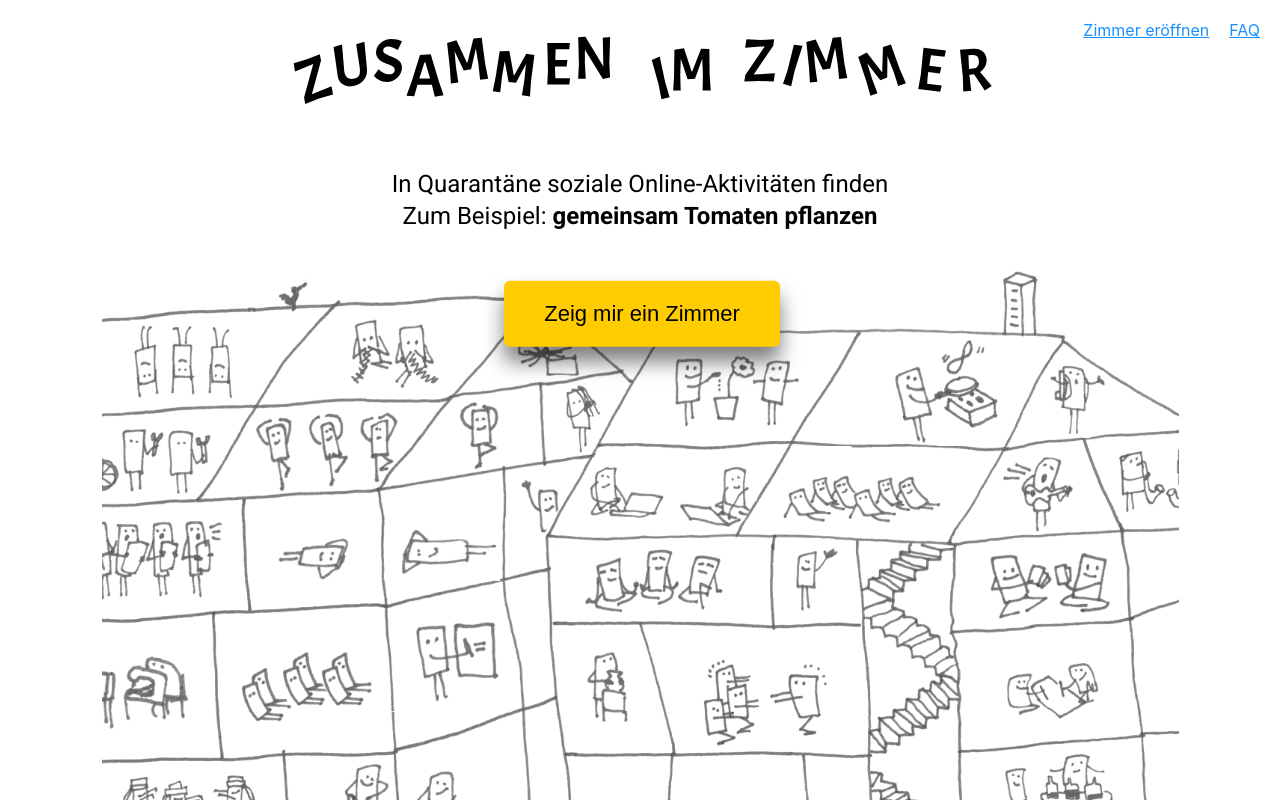
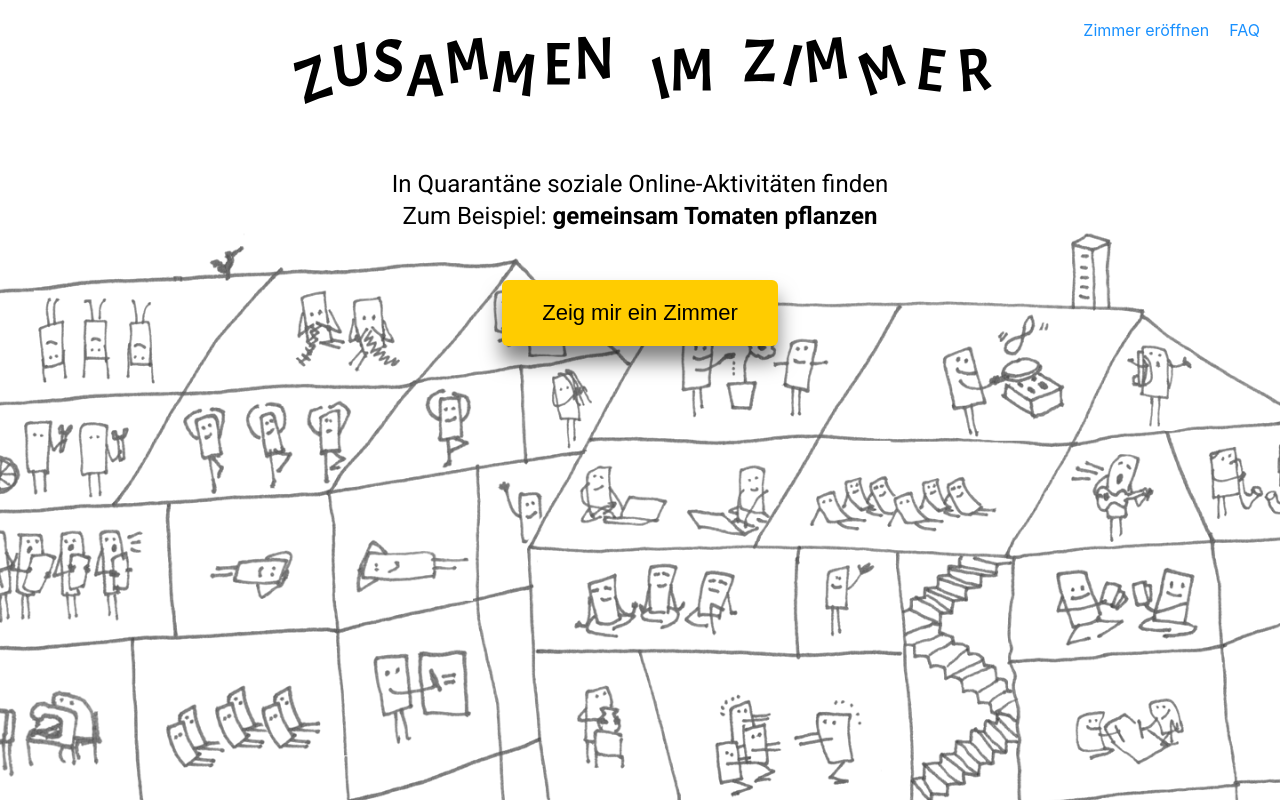
Before and after one commit to Lynbarry/wirvsvirus, a React (Create React App) app in the folder frontend/: page / in a window 1280 px wide. Built offline with nearby package versions, Linux system fonts and the light colour scheme.

Commit message:
little stlye fixes

```diff
--- a/frontend/src/App.css
+++ b/frontend/src/App.css
@@ -34,7 +34,27 @@
   padding: 20px;
 }
 
-#navigation a {
+a {
   color: #1890FF;
   margin-left: 20px;
+  text-decoration: none;
+  display: inline-block;
+  position: relative;
 }
+
+a:after {
+  display: block;
+  bottom: -4px;
+  height: 2px;
+  background-color: #1890FF;
+  content: "";
+  position: absolute;
+  left: 50%;
+  width: 0%;
+  transition: left 0.5s, width 0.5s;
+}
+
+a:hover:after {
+  width: 100%;
+  left: 0px;
+}
--- a/frontend/src/components/Decider.css
+++ b/frontend/src/components/Decider.css
@@ -7,8 +7,12 @@
   border: none;
   border-radius: 6px;
   margin-top: 40px;
-  -webkit-animation: vibrate-1 0.3s linear 3s infinite both;
-  animation: vibrate-1 0.3s linear 3s infinite both;
+}
+
+.actionButton:hover {
+  -webkit-animation: vibrate-1 0.3s linear infinite both;
+  animation: vibrate-1 0.3s linear infinite both;
+  cursor: pointer;
 }
 
 .deciderButtons {
--- a/frontend/src/components/Decider.jsx
+++ b/frontend/src/components/Decider.jsx
@@ -86,7 +86,7 @@ function Initiator({ setStep, ...props }) {
   return (
     <>
       <ExampleActivities />
-      <button className="startButton" onClick={() => setStep(0)}>
+      <button className="startButton actionButton" onClick={() => setStep(0)}>
         Zeig mir ein Zimmer
       </button>
     </>
--- a/frontend/src/components/DummyHouse.css
+++ b/frontend/src/components/DummyHouse.css
@@ -1,10 +1,6 @@
 #testHouse {
   width: 100%;
   height: 100%;
-  background-image: url(".././assets/img/bg-image.png");
-  background-size: auto 80%;
-  background-position: 50% 100%;
-  background-repeat: no-repeat;
   position: relative;
   text-align: center;
   padding-top: 40px;
@@ -16,15 +12,30 @@
   z-index: 1000;
 }
 
+#houseContainer {
+  height: 86%;
+  position: absolute;
+  bottom: 0px;
+  width: 100%;
+  background-image: url(".././assets/img/bg-image.png");
+  background-size: cover;
+  background-position: 50% 0%;
+  background-repeat: no-repeat;
+}
+
 .overlay {
   width: 100%;
-  height: 100%;
   position: absolute;
   opacity: 0;
   transition: all 1s;
   -webkit-transition: all 1s;
   background-size: cover;
-  top: 0px;
+  height: 86%;
+  position: absolute;
+  bottom: 0px;
+  background-size: cover;
+  background-position: 50% 0%;
+  background-repeat: no-repeat;
 }
 
 .overlay.active {
@@ -41,32 +52,24 @@
   font-size: 24px;
 }
 
+.roomLayer {
+
+}
+
 #room1 {
   background-image: url(".././assets/img/schatten-1.svg");
-  background-size: auto 80%;
-  background-position: 50% 100%;
-  background-repeat: no-repeat;
 }
 
 #room2 {
   background-image: url(".././assets/img/schatten-2.svg");
-  background-size: auto 80%;
-  background-position: 50% 100%;
-  background-repeat: no-repeat;
 }
 
 #room3 {
   background-image: url(".././assets/img/schatten-3.svg");
-  background-size: auto 80%;
-  background-position: 50% 100%;
-  background-repeat: no-repeat;
 }
 
 #room5 {
   background-image: url(".././assets/img/schatten-4.svg");
-  background-size: auto 80%;
-  background-position: 50% 100%;
-  background-repeat: no-repeat;
 }
 
 .lightOut {
--- a/frontend/src/components/DummyHouse.jsx
+++ b/frontend/src/components/DummyHouse.jsx
@@ -26,6 +26,7 @@ export function DummyHouse({ listing, setListing, ...props }) {
           setListing={setListing}
         />
       </div>
+      <div id="houseContainer"></div>
       <div className={`overlay ${decisions.kopfbauch ? 'active' : ''}`} id="room1"></div>
       <div className={`overlay ${decisions.helldunkel ? 'active' : ''}`} id="room2"></div>
       <div className={`overlay ${decisions.grossklein ? 'active' : ''}`} id="room3"></div>
--- a/frontend/src/components/Listing.jsx
+++ b/frontend/src/components/Listing.jsx
@@ -74,12 +74,12 @@ export function Listing({ setListing, ...props }) {
           variant="contained"
           color="primary"
           size="large"
-          className="listingButton"
+          className="listingButton actionButton"
           startIcon={<HomeOutlinedIcon />}
         >
           Mitmachen
         </Button>
-        <Link href="/faq">Wie funktioniert das?</Link>
+        <a href="/faq">Wie funktioniert das?</a>
       </div>
       <div className="listingDescription">
         <Typography variant="body1" gutterBottom>
```
